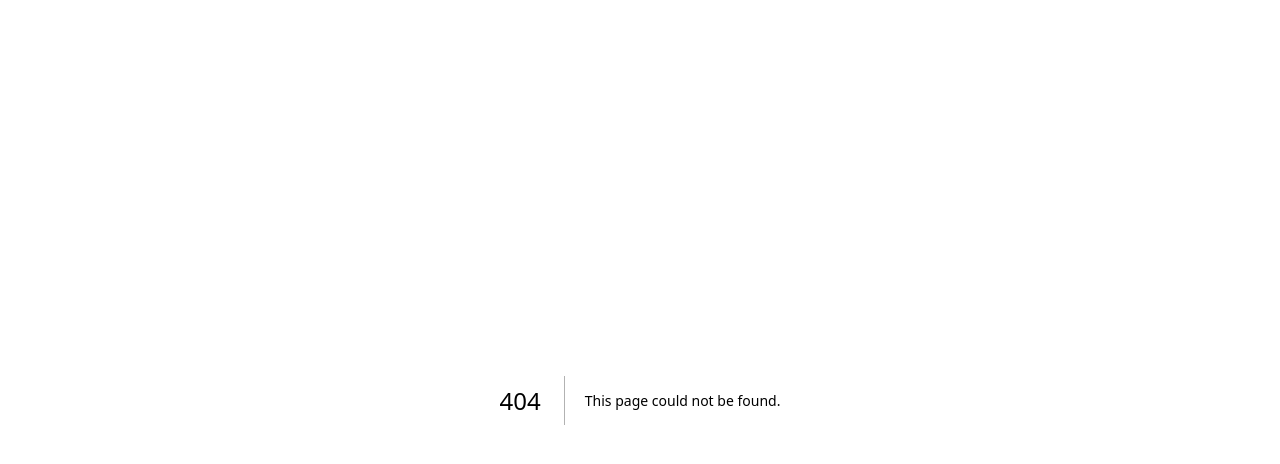
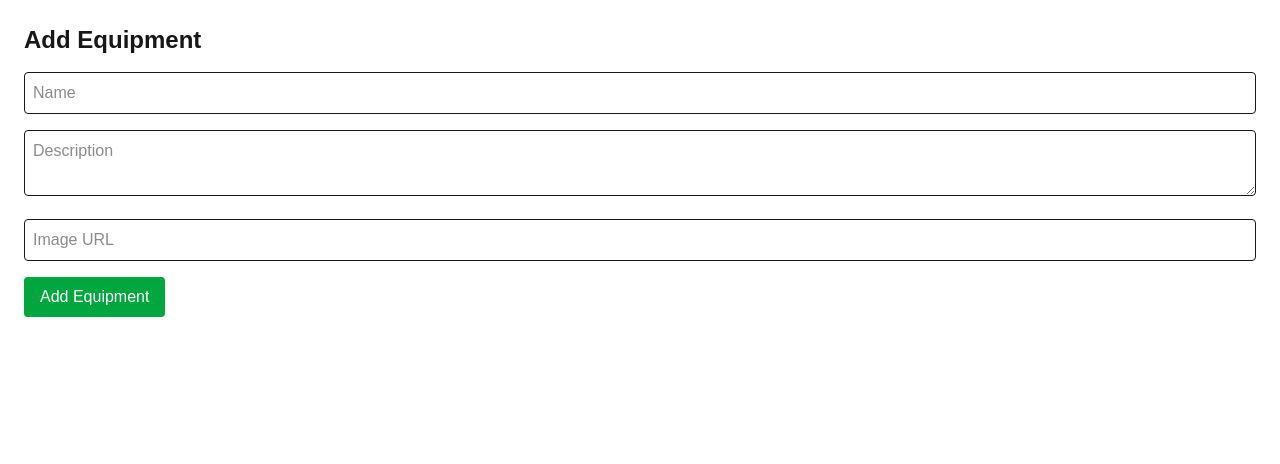
Before and after one commit to vishu2724/GreenGrid, a Next.js app: page /add in a window 1280 px wide. Before the commit this address had no page. Shown: the top 464 px of the page. Built offline with nearby package versions, Linux system fonts and the light colour scheme.

Commit message:
feat(ui): add edit equipment functionality with dynamic routing

```diff
--- /dev/null
+++ b/app/add/page.js
@@ -0,0 +1,65 @@
+"use client";
+
+import { useState } from "react";
+import { useRouter } from "next/navigation";
+
+export default function AddEquipment() {
+  const router = useRouter();
+
+  const [name, setName] = useState("");
+  const [description, setDescription] = useState("");
+  const [image, setImage] = useState("");
+
+  async function handleSubmit(e) {
+    e.preventDefault();
+
+    const res = await fetch("/api/equipment", {
+      method: "POST",
+      headers: {
+        "Content-Type": "application/json",
+      },
+      body: JSON.stringify({ name, description, image }),
+    });
+
+    if (res.ok) {
+      router.push("/");
+    }
+  }
+
+  return (
+    <div className="min-h-screen p-6">
+      <h1 className="text-2xl font-bold mb-4">Add Equipment</h1>
+
+      <form onSubmit={handleSubmit} className="space-y-4">
+        <input
+          type="text"
+          placeholder="Name"
+          className="w-full border p-2 rounded"
+          value={name}
+          onChange={(e) => setName(e.target.value)}
+          required
+        />
+
+        <textarea
+          placeholder="Description"
+          className="w-full border p-2 rounded"
+          value={description}
+          onChange={(e) => setDescription(e.target.value)}
+          required
+        />
+
+        <input
+          type="text"
+          placeholder="Image URL"
+          className="w-full border p-2 rounded"
+          value={image}
+          onChange={(e) => setImage(e.target.value)}
+        />
+
+        <button className="bg-green-600 text-white px-4 py-2 rounded">
+          Add Equipment
+        </button>
+      </form>
+    </div>
+  );
+}
--- /dev/null
+++ b/app/edit/[id]/page.js
@@ -0,0 +1,80 @@
+"use client";
+
+import { useEffect, useState } from "react";
+import { useRouter } from "next/navigation";
+
+export default function EditPage({ params }) {
+    const router = useRouter();
+
+    const [id, setId] = useState(null);
+
+  const [name, setName] = useState("");
+  const [description, setDescription] = useState("");
+  const [image, setImage] = useState("");
+
+  useEffect(() => {
+    async function getId() {
+      const resolvedParams = await params;
+      setId(resolvedParams.id);
+    }
+
+    getId();
+  }, [params]);
+
+  useEffect(() => {
+    if (!id) return;
+
+    async function fetchData() {
+      const res = await fetch(`/api/equipment/${id}`);
+      const data = await res.json();
+
+      setName(data.name || "");
+      setDescription(data.description || "");
+      setImage(data.image || "");
+    }
+
+    fetchData();
+  }, [id]);
+
+  async function handleSubmit(e) {
+    e.preventDefault();
+
+    await fetch(`/api/equipment/${id}`, {
+      method: "PATCH",
+      headers: { "Content-Type": "application/json" },
+      body: JSON.stringify({ name, description, image }),
+    });
+
+    router.push("/");
+  }
+
+  return (
+    <div className="min-h-screen p-6">
+      <h1 className="text-2xl font-bold mb-4">Edit Equipment</h1>
+
+      <form onSubmit={handleSubmit} className="space-y-4">
+        <input
+          value={name}
+          onChange={(e) => setName(e.target.value)}
+          className="w-full border p-2 rounded"
+        />
+
+        <textarea
+          value={description}
+          onChange={(e) => setDescription(e.target.value)}
+          className="w-full border p-2 rounded"
+        />
+
+        <input
+          value={image}
+          onChange={(e) => setImage(e.target.value)}
+          className="w-full border p-2 rounded"
+        />
+
+        <button className="bg-green-600 text-white px-4 py-2 rounded">
+          Update
+        </button>
+      </form>
+    </div>
+  );
+}
--- a/app/page.js
+++ b/app/page.js
@@ -12,9 +12,18 @@ export default async function Home() {
 
   return (
     <div className="min-h-screen bg-gray-100 p-6">
-      <h1 className="text-3xl font-bold text-green-700 mb-6">
-        Green Grid
-      </h1>
+     <div className="flex justify-between items-center mb-6">
+  <h1 className="text-3xl font-bold text-green-700">
+    Green Grid
+  </h1>
+
+  <a
+    href="/add"
+    className="bg-green-600 text-white px-4 py-2 rounded-lg hover:bg-green-700"
+  >
+    + Add Equipment
+  </a>
+</div>
 
       {equipments.length === 0 ? (
         <p className="text-gray-600">No equipment found</p>
--- a/components/EquipmentCard.js
+++ b/components/EquipmentCard.js
@@ -31,7 +31,15 @@ export default function EquipmentCard({ item }) {
 
   return (
     <div className="bg-white p-5 rounded-xl shadow">
+        {item.image && (
+  <img
+    src={item.image}
+    alt={item.name}
+  className="w-full h-40 object-contain bg-gray-100 rounded mb-3"
+  />
+)}
       <h2 className="text-xl font-semibold mb-2">{item.name}</h2>
+
 
       <p className="text-gray-600 mb-3">{item.description}</p>
 
@@ -57,6 +65,13 @@ export default function EquipmentCard({ item }) {
       >
         {status === "available" ? "Mark as In Use" : "Mark as Available"}
       </button>
+
+      <a
+  href={`/edit/${item._id}`}
+  className="block mt-2 text-blue-600"
+>
+  Edit
+</a>
     </div>
   );
 }
```
